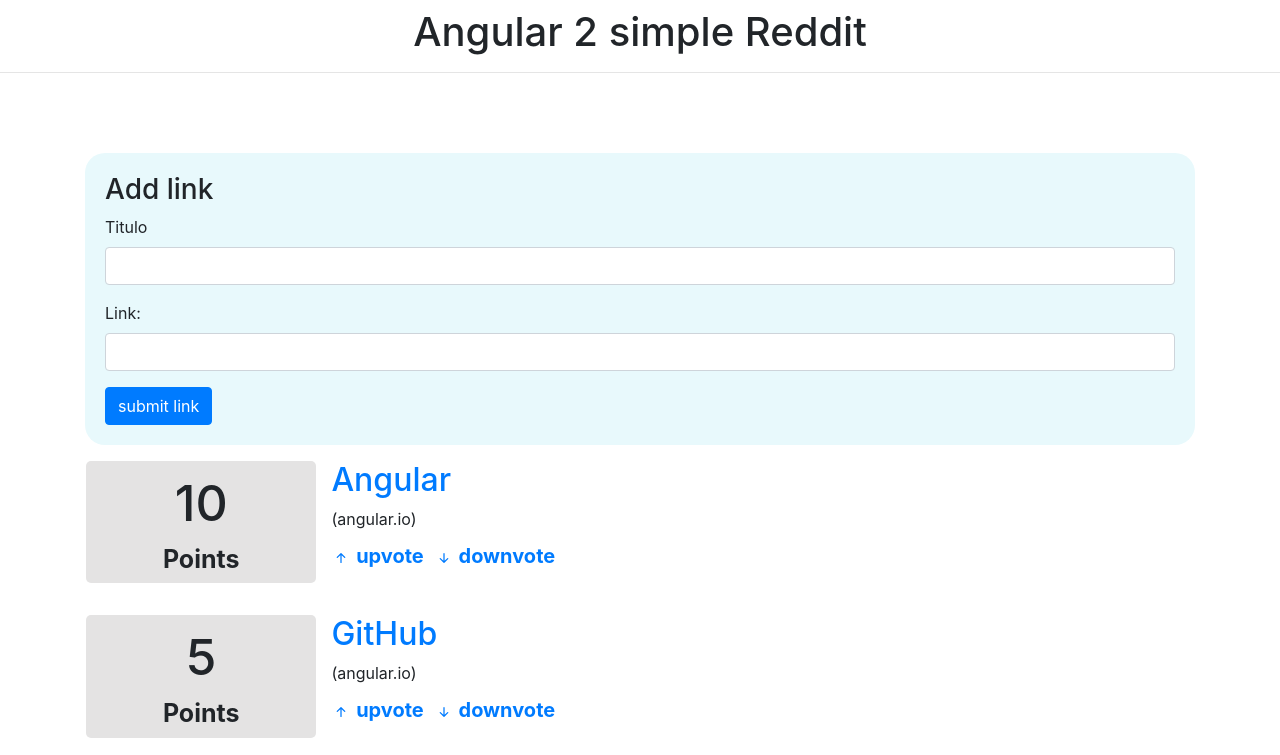
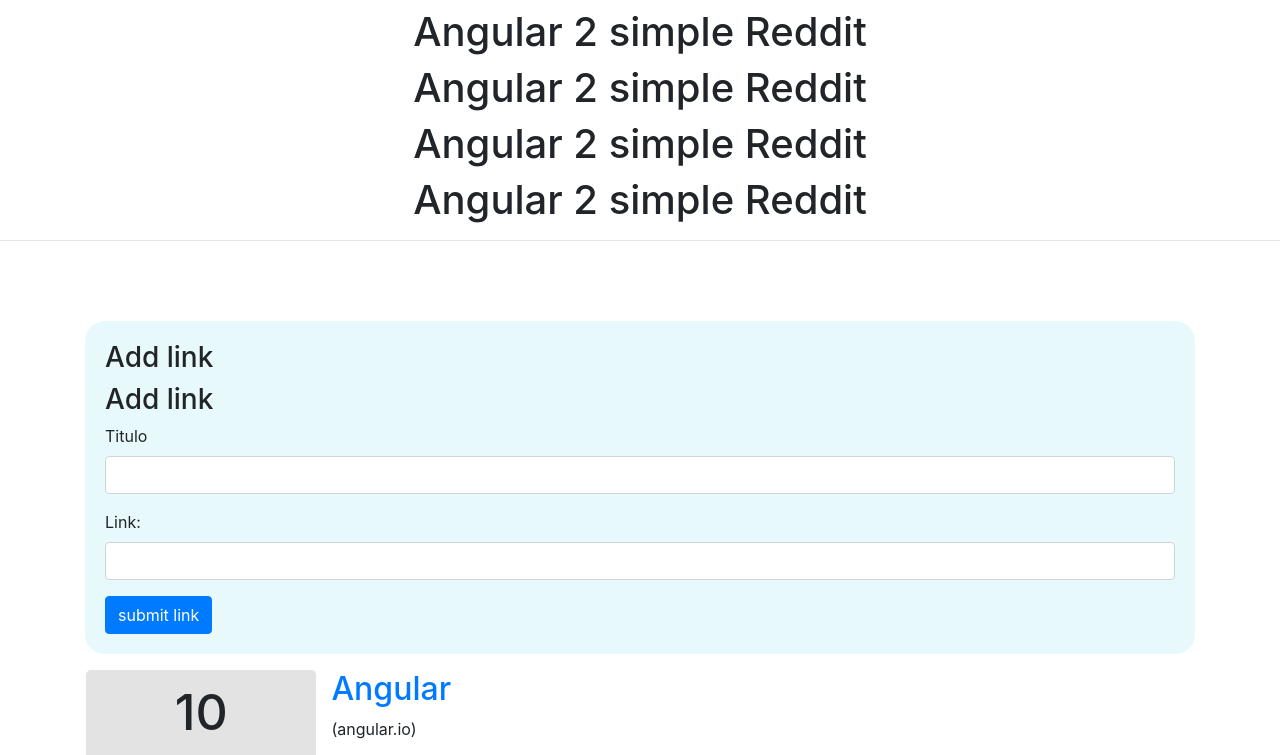
Before and after one commit to RQI2019/angular-reddit, an Angular app: page / in a window 1280 px wide. Shown: the top 755 px of the page. Built offline with nearby package versions, Linux system fonts and the light colour scheme.

Commit message:
asdasdas

```diff
--- a/src/app/app.component.html
+++ b/src/app/app.component.html
@@ -3,10 +3,14 @@
 
 <div class="header pt-2 pb-3">
   <h1 class="text-center">Angular 2 simple Reddit</h1>
+  <h1 class="text-center">Angular 2 simple Reddit</h1>
+  <h1 class="text-center">Angular 2 simple Reddit</h1>
+  <h1 class="text-center">Angular 2 simple Reddit</h1>
   <hr>
 </div>
 <div class ="container mt-5">
   <form class="form card-body" style="background-color: #e8f9fc; border-radius: 20px;">
+    <h3 class="ui header">Add link</h3>
     <h3 class="ui header">Add link</h3>
 
     <div class="field form-group">
```
